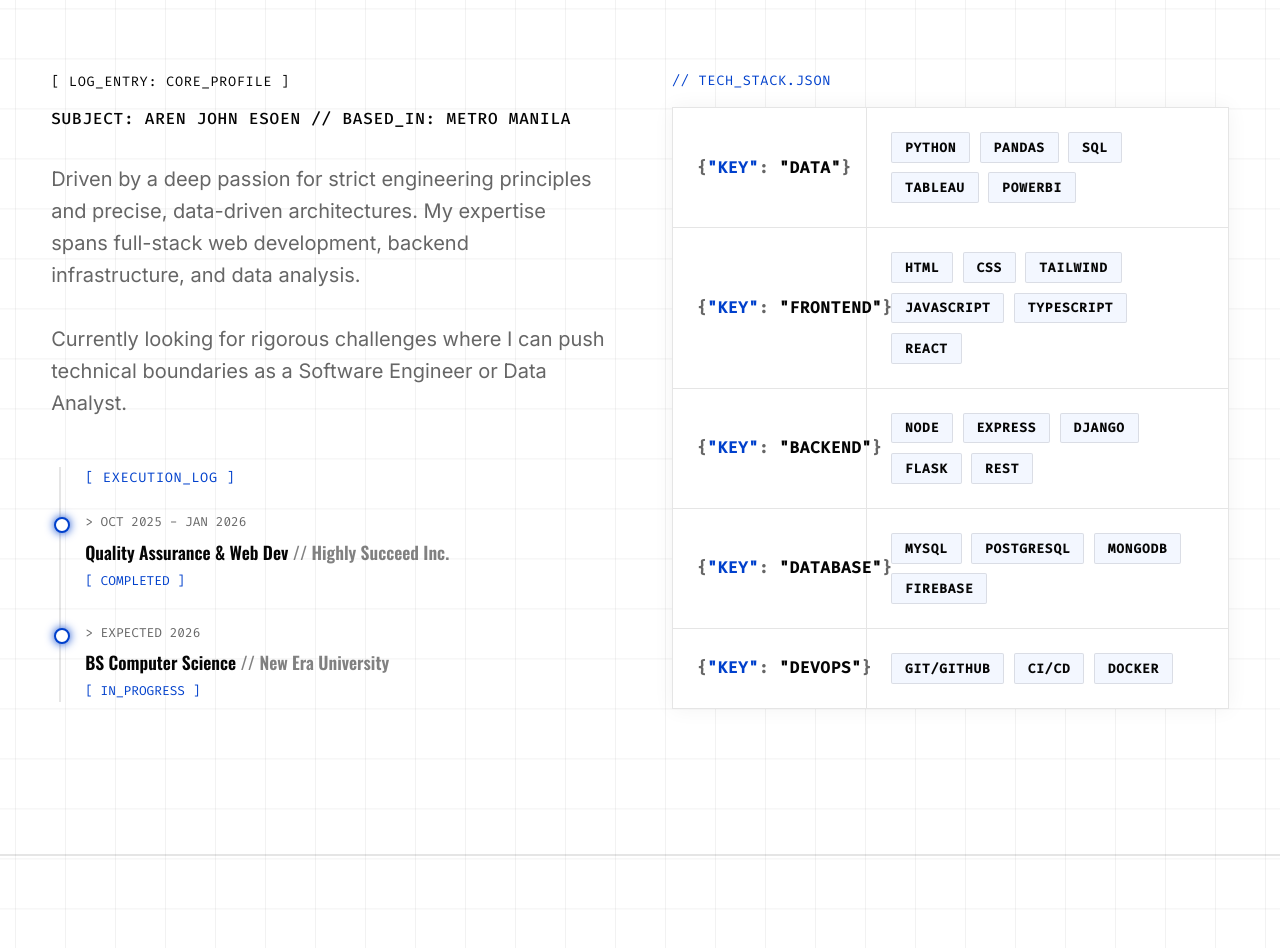
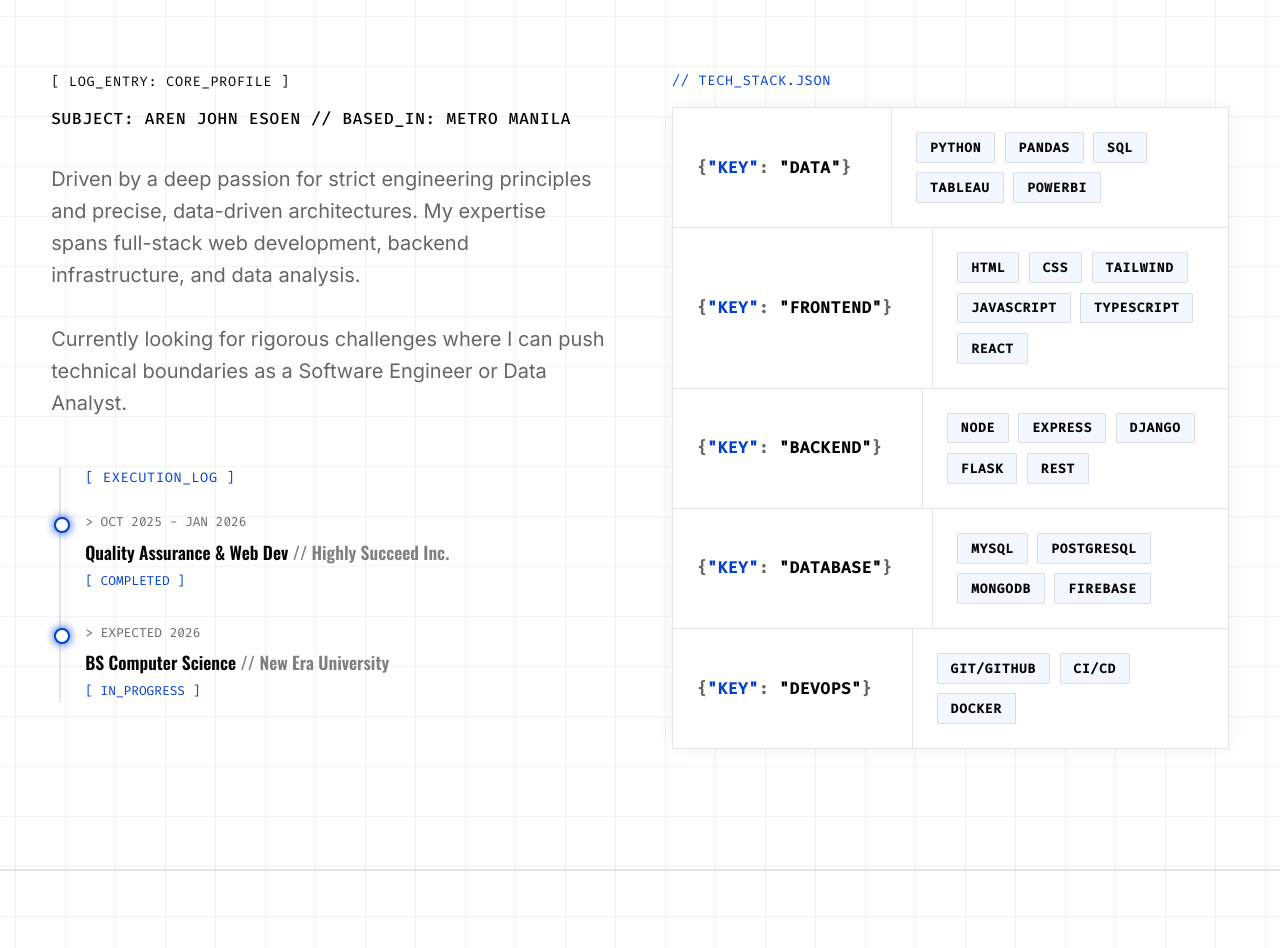
Before and after one commit to rnjhnd/web-portfolio, a website built with Vite: page index.html in a window 1280 px wide. Shown: the part 1069-2017 px from the top of the page. Built offline with nearby package versions, Linux system fonts and the light colour scheme; some packages are replaced by stand-ins of ours; animation ran at ten frames a second.

Commit message:
style: fix tech stack table header overlapping the divider line

```diff
--- a/src/style.css
+++ b/src/style.css
@@ -760,7 +760,7 @@ h2 {
 
 .skills-row {
   display: grid;
-  grid-template-columns: 35% 65%;
+  grid-template-columns: minmax(max-content, 35%) 1fr;
   border-bottom: 1px solid var(--border-color);
   position: relative;
   transition: background-color var(--trans-snap), transform 0.85s cubic-bezier(0.16, 1, 0.3, 1);
@@ -806,6 +806,7 @@ h2 {
   display: flex;
   align-items: center;
   text-transform: uppercase;
+  padding-right: 2.5rem;
   transition: transform 0.3s cubic-bezier(0.16, 1, 0.3, 1), text-shadow 0.3s ease;
 }
 
```
